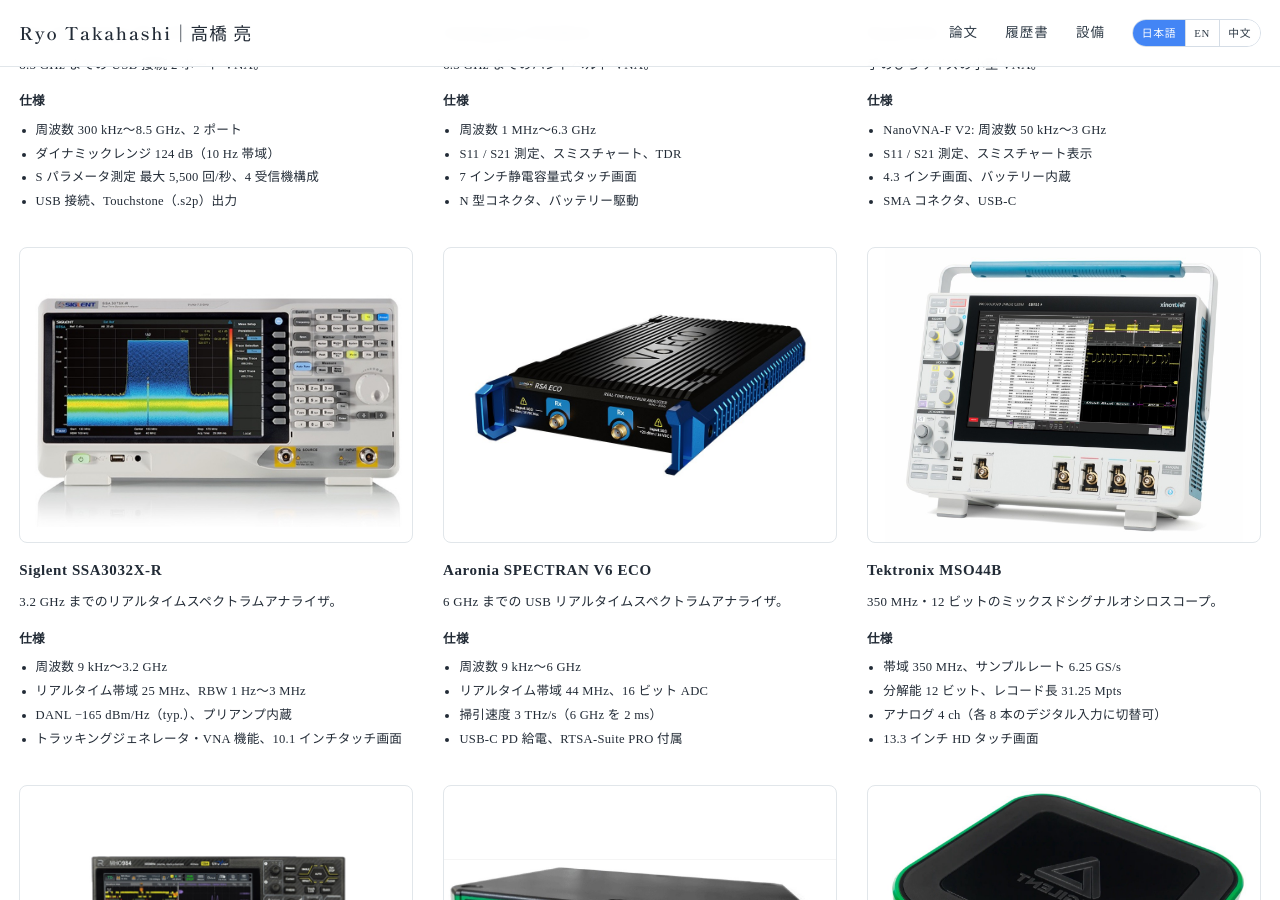
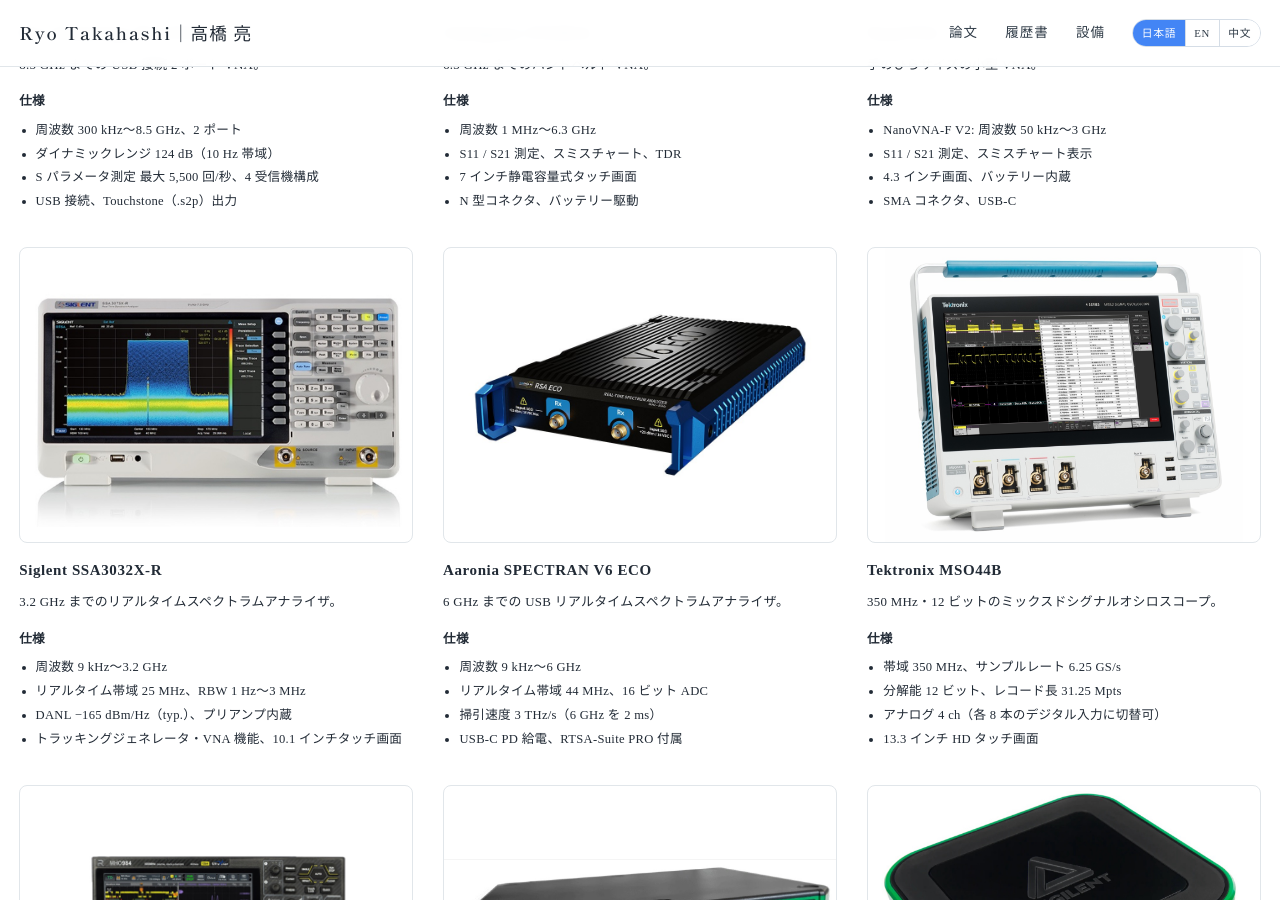
Before and after one commit to takahashiryo/takahashiryo.github.io, a Jekyll site: the page built from _pages/ja-facilities.html, in a window 1280 px wide and 900 px high, scrolled down 627 px. Built offline with Jekyll 4.4.1, drawn with Linux system fonts in a browser that asks for light colours.

Commit message:
左右反転を取り消し（MSO44B・ADP3250・AD3・Prime 13W を元の写真に戻す）
Co-Authored-By: Claude Fable 5.1 <noreply@anthropic.com>

```diff
--- a/_data/facilities.yml
+++ b/_data/facilities.yml
@@ -144,7 +144,7 @@
     - id: "mso44b"
       name: "MSO44B"
       maker: "Tektronix"
-      image: "mso44b-m.jpg"
+      image: "mso44b-2.jpg"
       ja:
         desc: "350 MHz・12 ビットのミックスドシグナルオシロスコープ。"
         specs:
@@ -196,7 +196,7 @@
     - id: "adp3250"
       name: "Analog Discovery Pro ADP3250"
       maker: "Digilent"
-      image: "adp3250-m.jpg"
+      image: "adp3250.jpg"
       qty: 2
       ja:
         desc: "USB 接続の多機能計測器。"
@@ -223,7 +223,7 @@
     - id: "ad3"
       name: "Analog Discovery 3"
       maker: "Digilent"
-      image: "ad3-m.jpg"
+      image: "ad3.jpg"
       qty: 4
       ja:
         desc: "手のひらサイズの USB 多機能計測器。"
@@ -383,7 +383,7 @@
     - id: "optitrack-prime-13w"
       name: "Prime 13W"
       maker: "OptiTrack"
-      image: "optitrack-prime-13w-m.jpg"
+      image: "optitrack-prime-13w-3.jpg"
       qty: 3
       ja:
         desc: "1.3 MP・240 FPS の光学式モーションキャプチャカメラ。"
```
Also changed, not shown: images/facilities/ad3-m.jpg (deleted), images/facilities/ad3.jpg (added), images/facilities/adp3250-m.jpg (deleted), images/facilities/adp3250.jpg (added), images/facilities/mso44b-2.jpg (added), images/facilities/mso44b-m.jpg (deleted), images/facilities/optitrack-prime-13w-3.jpg (added), images/facilities/optitrack-prime-13w-m.jpg (deleted).
